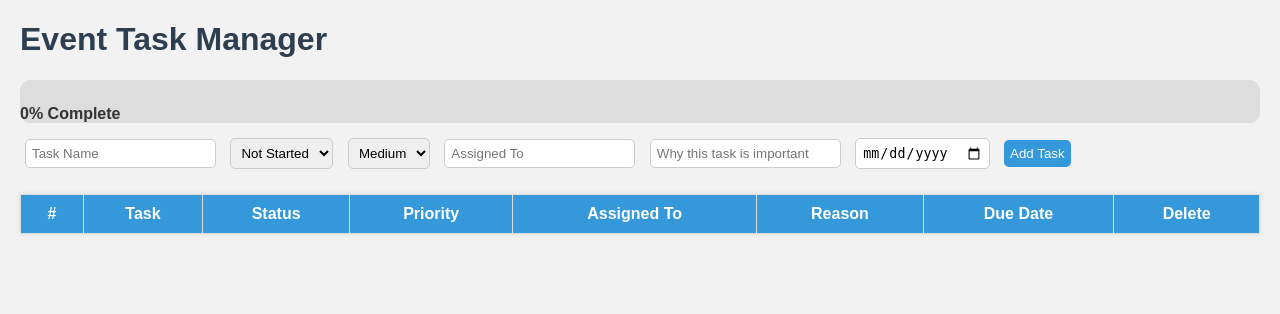
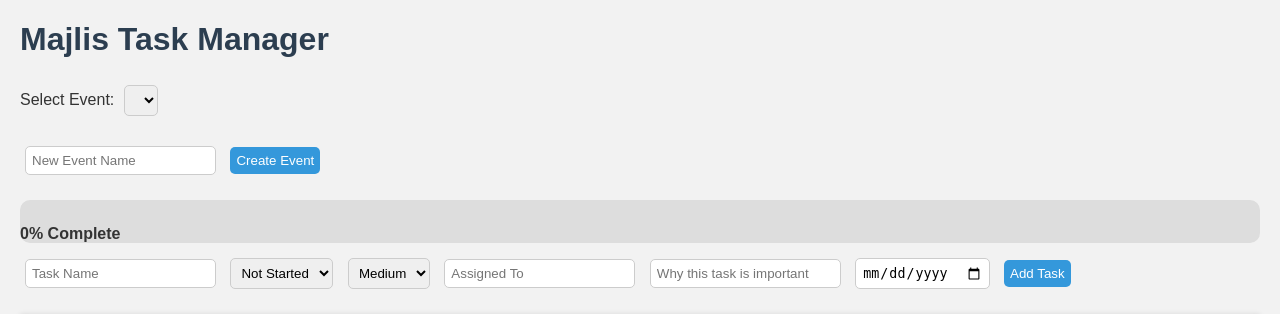
Before and after one commit to AliyaanZaidi/C-Users-qazai-Desktop-majlis, a Flask app: page / in a window 1280 px wide. Shown: the top 314 px of the page. Run offline with Flask 3, Linux system fonts and the light colour scheme; lists and menus that the app fills with data are empty.

Commit message:
Update index.html

```diff
--- a/templates/index.html
+++ b/templates/index.html
@@ -2,11 +2,27 @@
 <html lang="en">
 <head>
     <meta charset="UTF-8" />
-    <title>Event Task Manager</title>
+    <title>Majlis Task Manager</title>
     <link rel="stylesheet" href="/static/style.css" />
 </head>
 <body>
-    <h1>Event Task Manager</h1>
+    <h1>Majlis Task Manager</h1>
+
+    <!-- Event Selector -->
+    <form method="GET" action="/">
+        <label for="event">Select Event:</label>
+        <select name="event" onchange="this.form.submit()">
+            {% for name in event_names %}
+            <option value="{{ name }}" {% if name == current_event %}selected{% endif %}>{{ name }}</option>
+            {% endfor %}
+        </select>
+    </form>
+
+    <!-- New Event -->
+    <form method="POST" action="/add_event" class="new-event-form">
+        <input type="text" name="new_event_name" placeholder="New Event Name" required />
+        <button type="submit">Create Event</button>
+    </form>
 
     <!-- Progress bar -->
     <div class="progress-container">
@@ -14,8 +30,8 @@
         <span class="progress-text">{{ progress }}% Complete</span>
     </div>
 
-    <!-- Task creation form -->
-    <form method="POST" action="/">
+    <!-- Task Input -->
+    <form method="POST" action="/?event={{ current_event }}">
         <input type="text" name="task_name" placeholder="Task Name" required />
         <select name="status">
             <option value="Not Started">Not Started</option>
@@ -33,7 +49,7 @@
         <button type="submit">Add Task</button>
     </form>
 
-    <!-- Task table -->
+    <!-- Task Table -->
     <table>
         <thead>
             <tr>
@@ -49,37 +65,36 @@
         </thead>
         <tbody>
             {% for task in tasks %}
-            <!-- Task row -->
             <tr>
-                <td>{{ loop.index }}</td>
-                <td>{{ task.name }}</td>
-                <td colspan="5">
-                    <form method="POST" action="/edit/{{ task.id }}" class="edit-form">
+                <form method="POST" action="/edit/{{ current_event }}/{{ task.id }}">
+                    <td>{{ loop.index }}</td>
+                    <td>{{ task.name }}</td>
+                    <td>
                         <select name="status" onchange="this.form.submit()">
                             <option value="Not Started" {% if task.status == "Not Started" %}selected{% endif %}>Not Started</option>
                             <option value="In Progress" {% if task.status == "In Progress" %}selected{% endif %}>In Progress</option>
                             <option value="Done" {% if task.status == "Done" %}selected{% endif %}>Done</option>
                         </select>
-
+                    </td>
+                    <td>
                         <select name="priority" onchange="this.form.submit()">
                             <option value="High" {% if task.priority == "High" %}selected{% endif %}>High</option>
                             <option value="Medium" {% if task.priority == "Medium" %}selected{% endif %}>Medium</option>
                             <option value="Low" {% if task.priority == "Low" %}selected{% endif %}>Low</option>
                         </select>
-
-                        <input type="text" name="assigned_to" value="{{ task.assigned_to }}" onchange="this.form.submit()" />
-                        <input type="text" name="reason" value="{{ task.reason }}" onchange="this.form.submit()" />
-                        <input type="date" name="due_date" value="{{ task.due_date }}" onchange="this.form.submit()" />
-                    </form>
-                </td>
+                    </td>
+                    <td><input type="text" name="assigned_to" value="{{ task.assigned_to }}" onchange="this.form.submit()" /></td>
+                    <td><input type="text" name="reason" value="{{ task.reason }}" onchange="this.form.submit()" /></td>
+                    <td><input type="date" name="due_date" value="{{ task.due_date }}" onchange="this.form.submit()" /></td>
+                </form>
                 <td>
-                    <form method="POST" action="/delete/{{ task.id }}">
+                    <form method="POST" action="/delete/{{ current_event }}/{{ task.id }}">
                         <button type="submit" class="delete-btn">X</button>
                     </form>
                 </td>
             </tr>
 
-            <!-- Subtasks row -->
+            <!-- Subtasks -->
             <tr>
                 <td colspan="8">
                     <strong>Subtasks:</strong>
@@ -88,7 +103,7 @@
                         <li>{{ sub }}</li>
                         {% endfor %}
                     </ul>
-                    <form method="POST" action="/add_subtask/{{ task.id }}">
+                    <form method="POST" action="/add_subtask/{{ current_event }}/{{ task.id }}">
                         <input type="text" name="subtask" placeholder="Add subtask..." required />
                         <button type="submit">Add</button>
                     </form>
```
